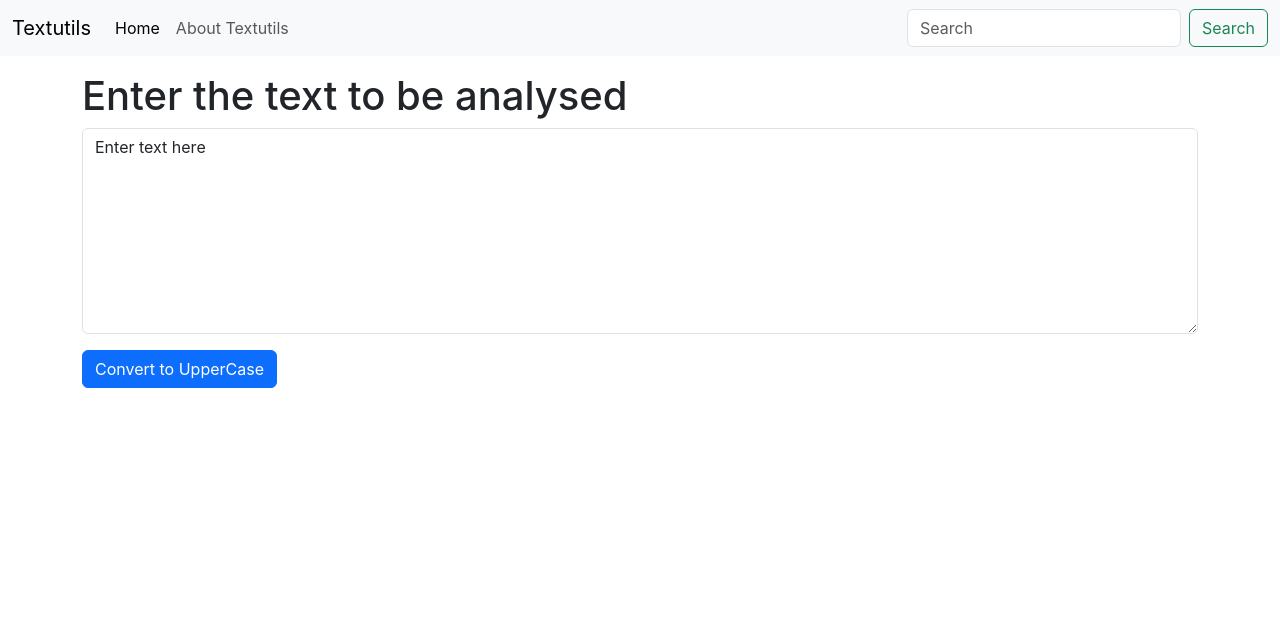
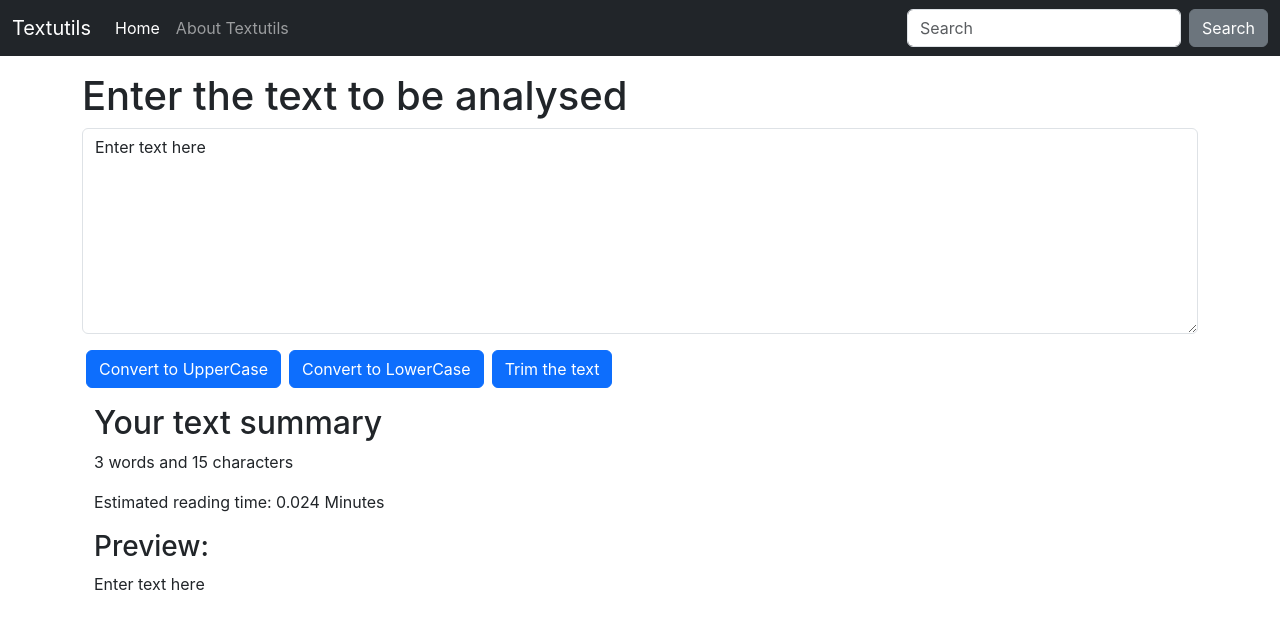
Before and after one commit to kanchi29/React-Tutorial, a React (Create React App) app: page / in a window 1280 px wide. Shown: the top 628 px of the page. Built offline with nearby package versions, Linux system fonts and the light colour scheme.

Commit message:
Trim button added.

```diff
--- a/src/components/Navbar.js
+++ b/src/components/Navbar.js
@@ -3,7 +3,7 @@ import PropTypes from 'prop-types'
 
 export default function Navbar(props) {
   return (
-    <nav className="navbar navbar-expand-lg bg-body-tertiary">
+    <nav className="navbar navbar-expand-lg navbar-dark bg-dark">
   <div className="container-fluid">
     <a className="navbar-brand" href="/">{props.title}</a>
     <button className="navbar-toggler" type="button" data-bs-toggle="collapse" data-bs-target="#navbarSupportedContent" aria-controls="navbarSupportedContent" aria-expanded="false" aria-label="Toggle navigation">
@@ -20,7 +20,7 @@ export default function Navbar(props) {
       </ul>
       <form className="d-flex" role="search">
         <input className="form-control me-2" type="search" placeholder="Search" aria-label="Search"/>
-        <button className="btn btn-outline-success" type="submit">Search</button>
+        <button className="btn btn-secondary" type="submit">Search</button>
       </form>
     </div>
   </div>
--- a/src/components/TextForm.js
+++ b/src/components/TextForm.js
@@ -4,6 +4,16 @@ export default function TextForm(props) {
     const handleUpClick = ()=>{
         //console.log("UpperCase was clicked" + text);
         let newText = text.toUpperCase();
+        setText(newText);
+    }
+    const handleLowClick = ()=>{
+        //console.log("LowerCase was clicked" + text);
+        let newText = text.toLowerCase();
+        setText(newText);
+    }
+    const handleTrimClick = ()=>{
+        //console.log("Trim was clicked" + text);
+        let newText = text.trim();
         setText(newText);
     }
     const handleOnChange = (event)=>{
@@ -13,12 +23,23 @@ export default function TextForm(props) {
     const[text, setText] = useState('Enter text here');
     //setText("Updated value of text is written here");
   return (
- <div>
-    <h1>{props.heading}</h1>
-    <div className="mb-3">
-        <textarea className="form-control" id="myBox" rows="8" onChange={handleOnChange} value={text}></textarea>
+    <>
+    <div>
+        <h1>{props.heading}</h1>
+        <div className="mb-3">
+            <textarea className="form-control" id="myBox" rows="8" onChange={handleOnChange} value={text}></textarea>
+        </div>
+        <button className="btn btn-primary mx-1" onClick={handleUpClick}>Convert to UpperCase</button>
+        <button className="btn btn-primary mx-1" onClick={handleLowClick}>Convert to LowerCase</button>
+        <button className="btn btn-primary mx-1" onClick={handleTrimClick}>Trim the text</button>
     </div>
-    <button className="btn btn-primary" onClick={handleUpClick}>Convert to UpperCase</button>
- </div>
+    <div className="container my-3">
+        <h2>Your text summary</h2>
+        <p> {text.split(" ").length} words and {text.length} characters </p>
+        <p>Estimated reading time: {0.008 * text.split(" ").length} Minutes</p>
+        <h3>Preview:</h3>
+        <p>{text}</p>
+    </div>
+    </>
   )
 }
```
